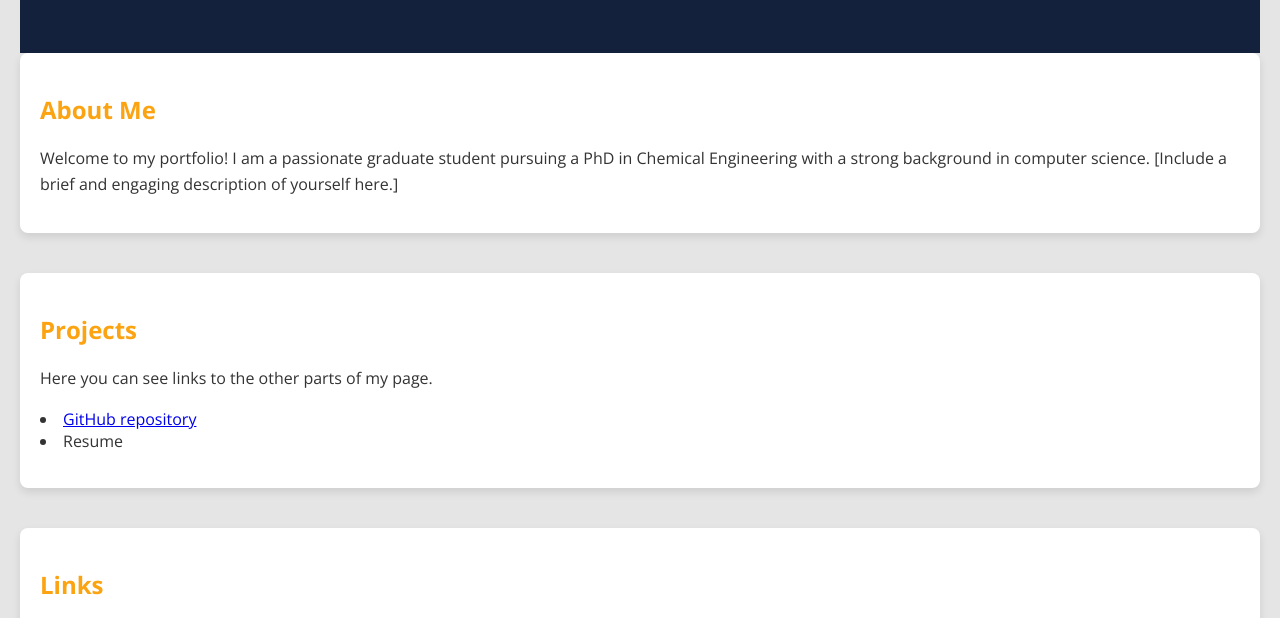
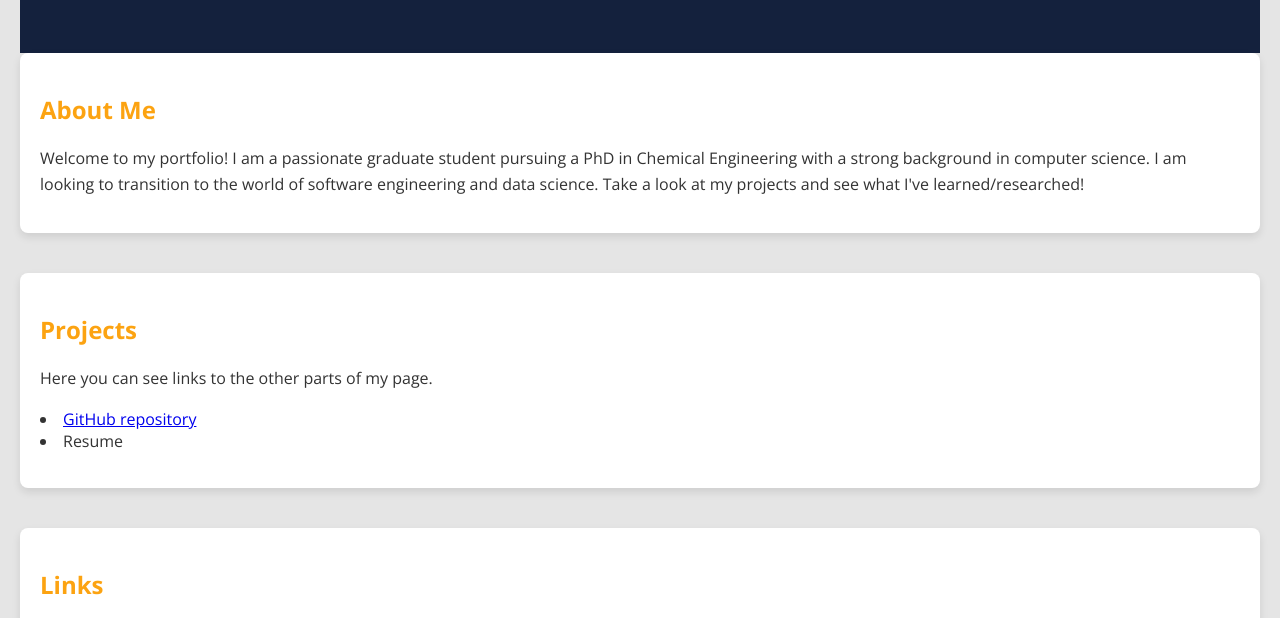
Before and after one commit to khperera/Personal-Website, a plain HTML site: page index.html in a window 1280 px wide. Shown: the part 174-792 px from the top of the page. Drawn offline with nearby package versions, Linux system fonts and the light colour scheme.

Commit message:
Update index.html

```diff
--- a/index.html
+++ b/index.html
@@ -44,8 +44,9 @@
     <section id="about">
         <h2>About Me</h2>
         <p>
-            Welcome to my portfolio! I am a passionate graduate student pursuing a PhD in Chemical Engineering with a strong background in computer science.
-            [Include a brief and engaging description of yourself here.]
+            Welcome to my portfolio! I am a passionate graduate student pursuing a PhD in Chemical Engineering with a strong background in computer science. I am looking to
+            transition to the world of software engineering and data science. Take a look at my projects and see what I've learned/researched!
+
         </p>
     </section>
     <section id="Projects">
```
